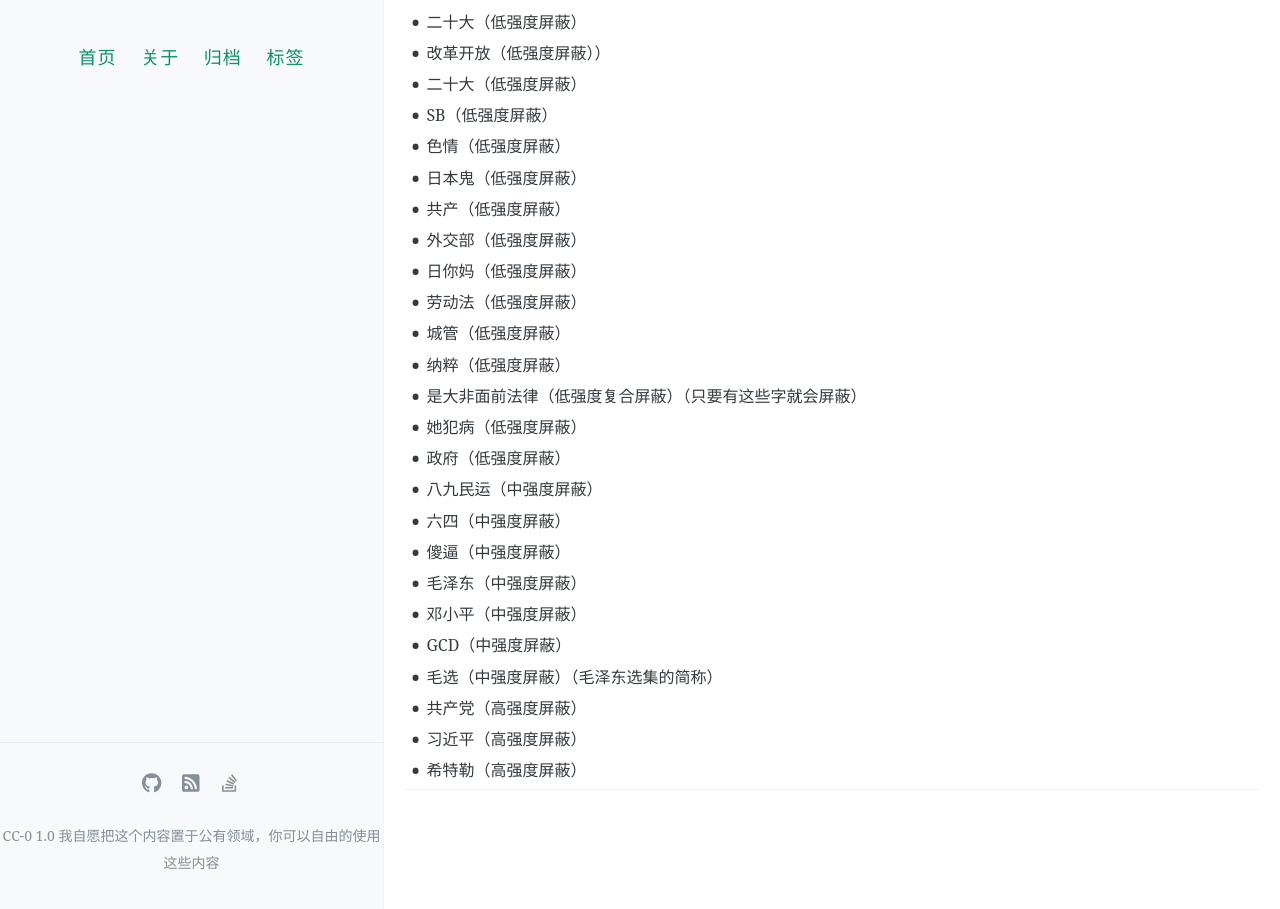
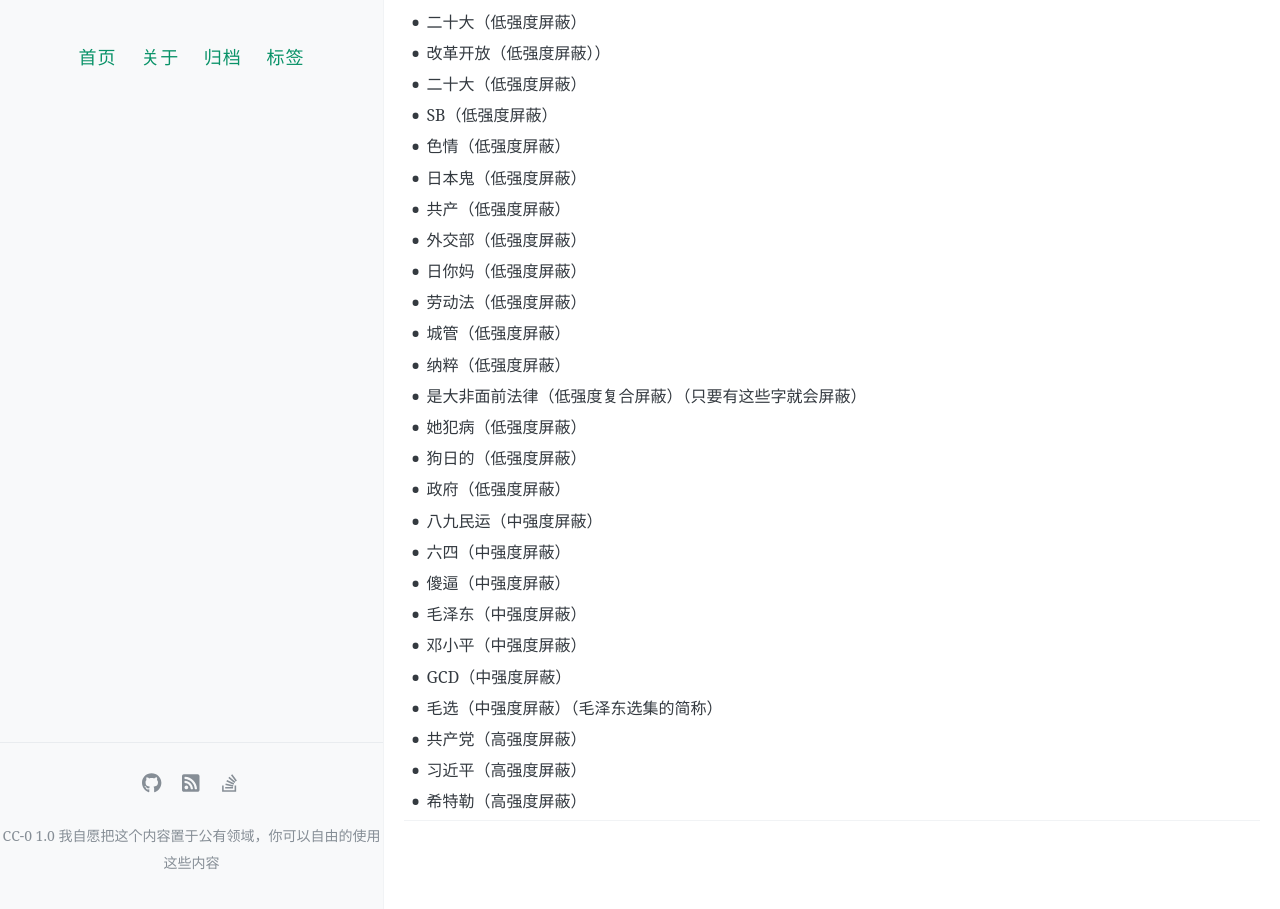
Before and after one commit to colinxu2020/classin, a Jekyll site: the page built from _posts/2022-10-06-minganci.md, in a window 1280 px wide and 1316 px high. Shown: the part 406-1315 px from the top of the window. Built offline with Jekyll 4.4.1, drawn with Linux system fonts in a browser that asks for light colours; comment, search, counter and statistics services are not loaded.

Commit message:
Update 2022-10-06-minganci.md

```diff
--- a/_posts/2022-10-06-minganci.md
+++ b/_posts/2022-10-06-minganci.md
@@ -31,6 +31,7 @@ comments: true
 - 纳粹（低强度屏蔽）
 - 是大非面前法律（低强度复合屏蔽）（只要有这些字就会屏蔽）
 - 她犯病（低强度屏蔽）
+- 狗日的（低强度屏蔽）
 - 政府（低强度屏蔽）
 - 八九民运（中强度屏蔽）
 - 六四（中强度屏蔽）
```
